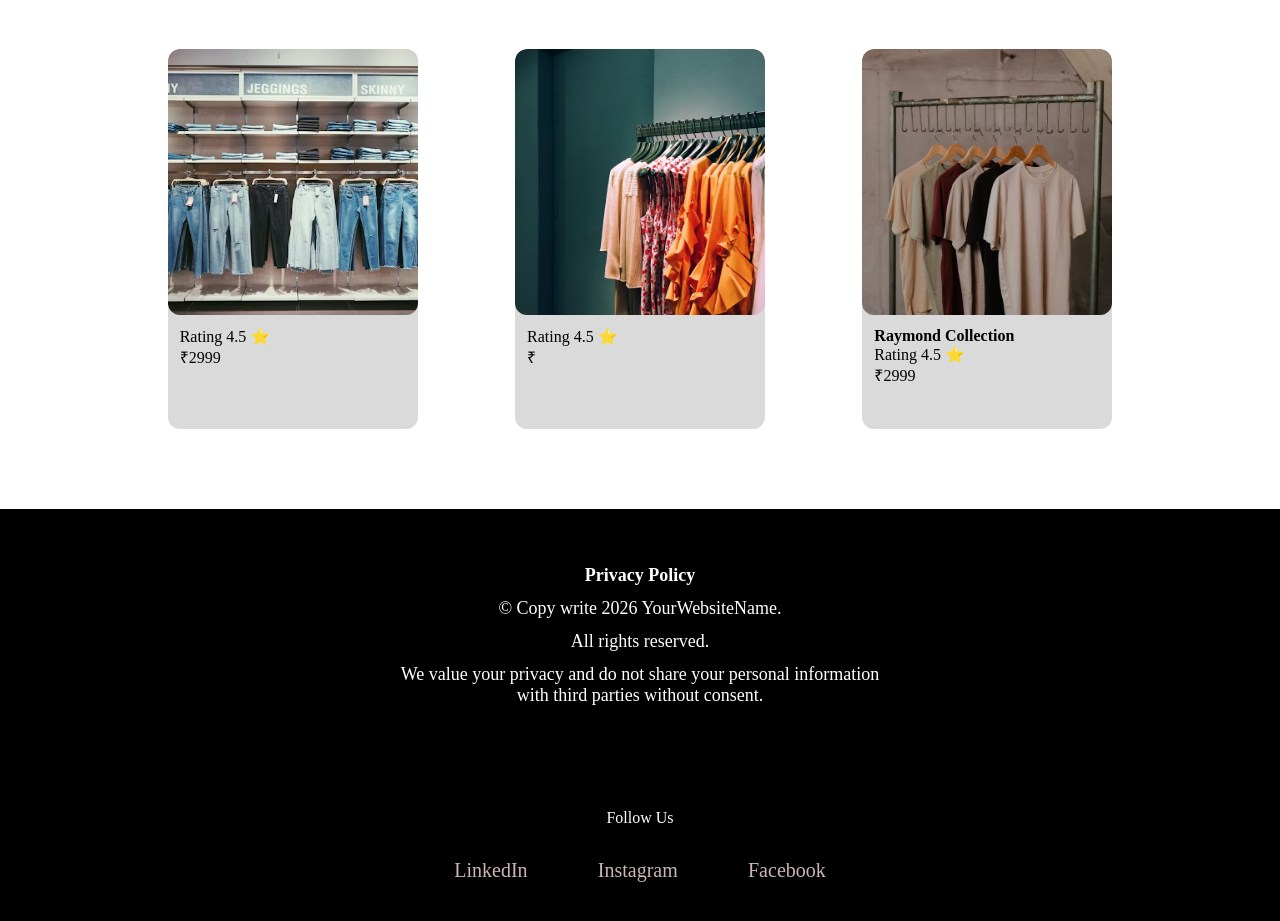
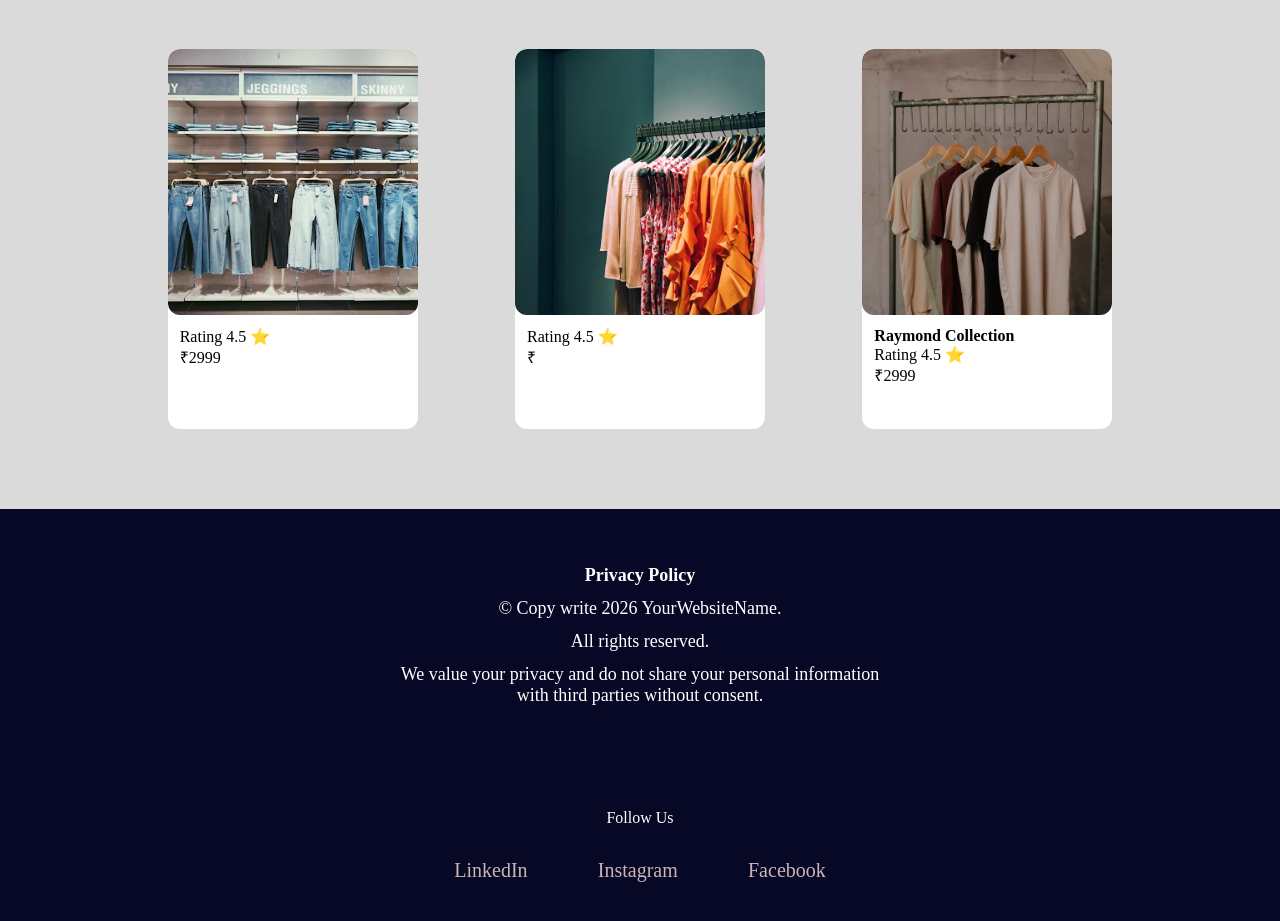
Before and after one commit to Yashraj595/MERN-, a React (Vite) app: page / in a window 1280 px wide. Shown: the part 1521-2442 px from the top of the page. Built offline with nearby package versions, Linux system fonts and the light colour scheme.

Commit message:
adjusting design

```diff
--- a/src/components/Box.css
+++ b/src/components/Box.css
@@ -8,14 +8,14 @@
   min-height: 100vh;
   display: flex;
   justify-content: center;
-  background: white;
+  background: #dadada;
 }
 
 
 .grid {
   width: 90vw;
   min-height: 400px;
-  background-color:white;
+  background-color:#dadada;
 
   display: grid;
 
--- a/src/components/Footer.css
+++ b/src/components/Footer.css
@@ -15,7 +15,7 @@ body {
 footer{
   width: 100vw;
   height: 300px;
-  background-color: rgb(0, 0, 0);
+  background-color: rgb(7, 7, 38);
   display: flex;
   justify-content: center;
   align-items: center;
@@ -29,7 +29,7 @@ footer{
   height: 200px;
   margin: 0 auto;
   text-align: center;
-  background-color: rgb(0, 0, 0);
+  background-color: rgb(7, 7, 38);
   display: flex;
   flex-direction: column;
   flex-wrap: wrap;
@@ -44,7 +44,7 @@ footer{
   height: 100px;
   width: 40vw;
   text-align: center;
-  background-color: rgb(0, 0, 0);
+  background-color: rgb(7, 7, 38);
  display: flex;
  justify-content: center;
  justify-content: space-evenly;
@@ -74,7 +74,7 @@ footer{
 }
 #center{
   width: 100vw;
-  background-color: rgb(0, 0, 0);
+  background-color: rgb(7, 7, 38);
   display: flex;
   justify-content: center;
 }
@@ -85,7 +85,7 @@ footer{
 
 
 #followheading{
-  background-color: rgb(0, 0, 0);
+  background-color: rgb(7, 7, 38);
   width: 100vw;
   color: white;
   text-align: center;
--- a/src/components/Product.css
+++ b/src/components/Product.css
@@ -11,7 +11,7 @@ margin: 0;
 #card{
   height: 380px;
   width: 250px;
-  background-color: #dadada;
+  background-color: white;
   border-radius: 12px;
 }
 
@@ -29,7 +29,7 @@ margin: 0;
   width: 100%;
   margin-top: 8px;
   margin-left: 12px;
-  background-color: #dadada;
+  background-color: white;
   border-bottom-right-radius: 12px;
 }
 
```
